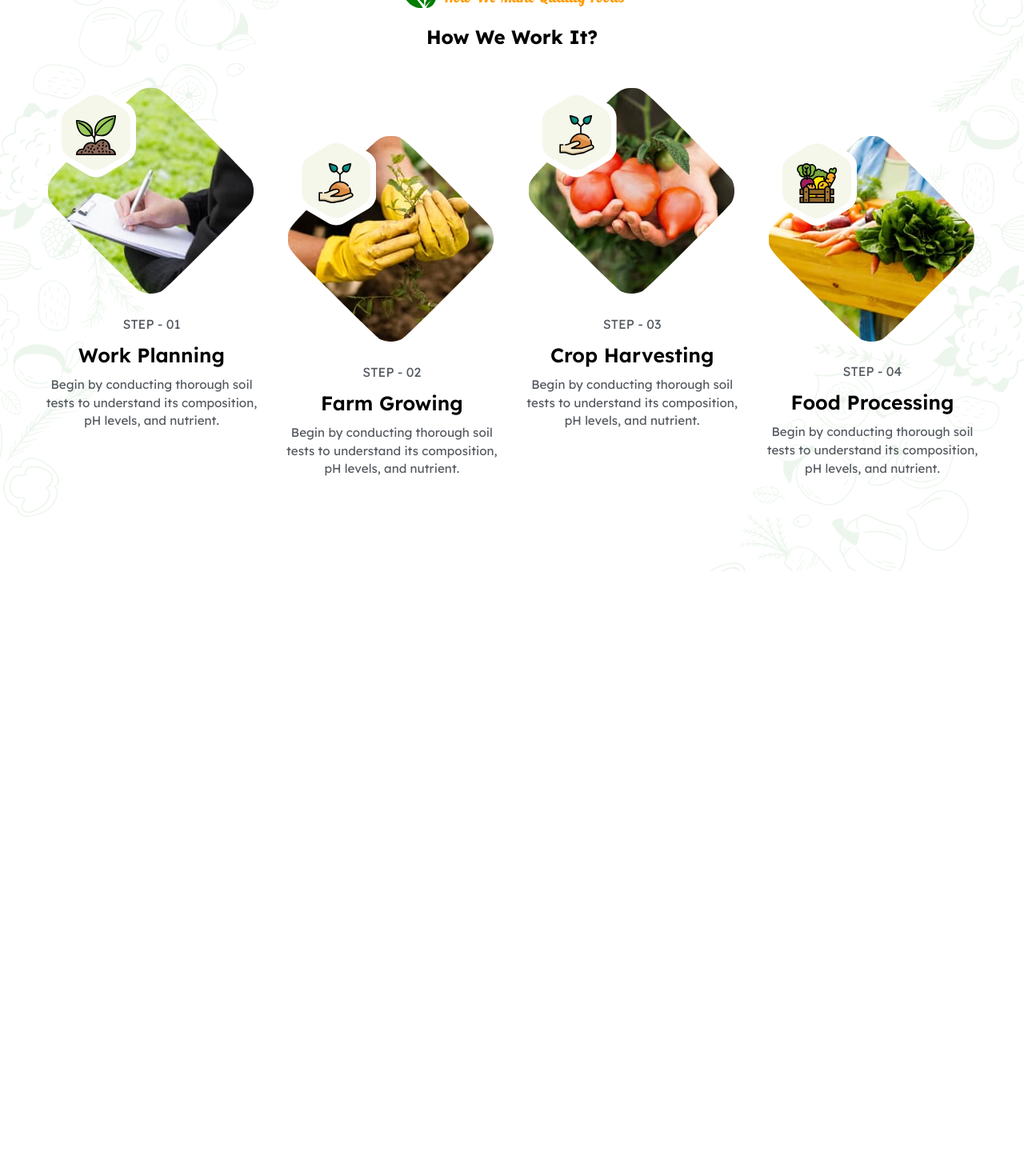
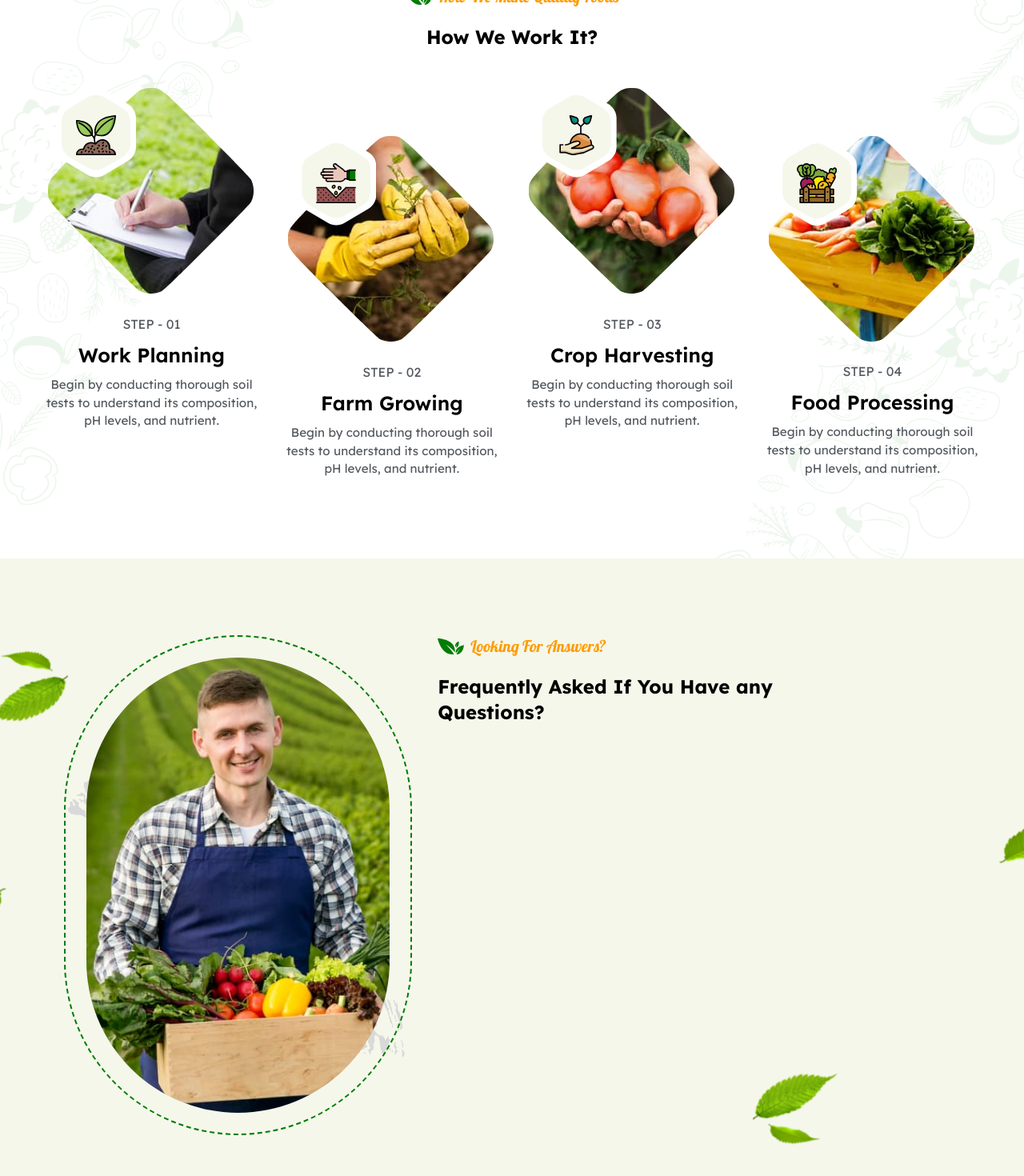
Before and after one commit to Moroundiya/fruitin, a React (Vite) app: page / in a window 1280 px wide. Shown: the part 4370-5840 px from the top of the page at 80% size. Before the commit the page ends 5084 px from the top, so only its background shows below. Built offline with nearby package versions, Linux system fonts and the light colour scheme.

Commit message:
faq section

```diff
--- a/src/assets/pages/Homepage.jsx
+++ b/src/assets/pages/Homepage.jsx
@@ -41,6 +41,7 @@ import processIcon1 from '../images/process_box_1.svg'
 import processIcon2 from '../images/process_box_2.svg'
 import processIcon3 from '../images/process_box_3.svg'
 import processIcon4 from '../images/process_box_4.svg'
+import faqImgRound from '../images/faq_img.jpg'
 
 import heroImg4 from '../images/hero_1_1.png'
 import heroImg5 from '../images/hero_1_2.png'
@@ -143,7 +144,7 @@ export const Homepage = () => {
                             <div className='font-lexend mb-14 mt-[140px] lg:mt-0 relative lg:flex lg:justify-center lg:items-center lg:flex-col lg:w-1/2'>
                                 <img src={heroArrow} className='absolute bottom-1 right-0 h-[32px] sm:right-24 md:right-40 lg:hiddenk lg:h-14 lg:-right-5 lg:bottom-20 2xl:block 2xl:h-20 2xl:bottom-12 2xl:right-0' alt="" />
                                 <div className='flex items-center justify-center'>
-                                    <img src={titleIcon} className='h-5 lg:h-7' alt="" />
+                                    <img src={titleIcon} className='h-5' alt="" />
                                     <p className='font-lobster text-[#FF9C00] ms-2 text-xl sm:text-2xl 2xl:text-3xl'>100% Quality Foods</p>
                                 </div>
                                 <p className='text-white text-[3rem] text-center px-3 leading-tight sm:px-5 md:w-2/3 mx-auto font-bold my-6 sm:mx-auto sm:text-7xl sm:leading-[1.1] lg:text-6xl lg:w-full lg:mt-8 lg:mb-14 2xl:mb-20 lg:leading-[1.2] 2xl:leading-[1.1] 2xl:text-8xl'>Our Organic Collection.</p>
@@ -170,7 +171,7 @@ export const Homepage = () => {
                             <div className='font-lexend mb-14 mt-[140px] lg:mt-0 relative lg:flex lg:justify-center lg:items-center lg:flex-col lg:w-1/2'>
                                 <img src={heroArrow} className='absolute bottom-1 right-0 h-[32px] sm:right-24 md:right-40 lg:hiddenk lg:h-14 lg:-right-5 lg:bottom-20 2xl:block 2xl:h-20 2xl:bottom-12 2xl:right-0' alt="" />
                                 <div className='flex items-center justify-center'>
-                                    <img src={titleIcon} className='h-5 lg:h-7' alt="" />
+                                    <img src={titleIcon} className='h-5' alt="" />
                                     <p className='font-lobster text-[#FF9C00] ms-2 text-xl sm:text-2xl 2xl:text-3xl'>100% Quality Foods</p>
                                 </div>
                                 <p className='text-white text-[3rem] text-center px-3 leading-tight sm:px-5 md:w-2/3 mx-auto font-bold my-6 sm:mx-auto sm:text-7xl sm:leading-[1.1] lg:text-6xl lg:w-full lg:mt-8 lg:mb-14 2xl:mb-20 lg:leading-[1.2] 2xl:leading-[1.1] 2xl:text-8xl'>Our Organic Vegetables.</p>
@@ -197,7 +198,7 @@ export const Homepage = () => {
                             <div className='font-lexend mb-14 mt-[140px] lg:mt-0 relative lg:flex lg:justify-center lg:items-center lg:flex-col lg:w-1/2'>
                                 <img src={heroArrow} className='absolute bottom-1 right-0 h-[32px] sm:right-24 md:right-40 lg:hiddenk lg:h-14 lg:-right-5 lg:bottom-20 2xl:block 2xl:h-20 2xl:bottom-12 2xl:right-0' alt="" />
                                 <div className='flex items-center justify-center'>
-                                    <img src={titleIcon} className='h-5 lg:h-7' alt="" />
+                                    <img src={titleIcon} className='h-5' alt="" />
                                     <p className='font-lobster text-[#FF9C00] ms-2 text-xl sm:text-2xl 2xl:text-3xl'>100% Quality Foods</p>
                                 </div>
                                 <p className='text-white text-[3rem] text-center px-3 leading-tight sm:px-5 md:w-2/3 mx-auto font-bold my-6 sm:mx-auto sm:text-7xl sm:leading-[1.1] lg:text-6xl lg:w-full lg:mt-8 lg:mb-14 2xl:mb-20 lg:leading-[1.2] 2xl:leading-[1.1] 2xl:text-8xl'>Our Organic Fruits.</p>
@@ -223,7 +224,7 @@ export const Homepage = () => {
                 </div>
                 <div className='px-3 lg:w-1/2 flex flex-col justify-center'>
                     <div className='flex items-center justify-center lg:justify-start'>
-                        <img src={titleIcon} className='h-5 lg:h-7' alt="" />
+                        <img src={titleIcon} className='h-5' alt="" />
                         <p className='font-lobster text-[#FF9C00] ms-2 text-lg sm:text-xl'>About Us Company</p>
                     </div>
                     <h1 className='mt-2 text-center text-2xl font-bold 2xl:text-[2.5rem] 2xl:leading-[1.15] lg:text-left lg:mt-5'>Organic Integrity Durable Impact Frutin's Story</h1>
@@ -259,7 +260,7 @@ export const Homepage = () => {
 
             <div className='w-full min-h-fit flex flex-col justify-center items-center font-lexend py-10 lg:px-12 lg:py-16 lg:bg-transparent xl:mx-auto xl:px-0'>
                 <div className='flex items-center justify-center lg:justify-start'>
-                    <img src={titleIcon} className='h-5 lg:h-7' alt="" />
+                    <img src={titleIcon} className='h-5' alt="" />
                     <p className='font-lobster text-[#FF9C00] ms-2 text-lg sm:text-xl'>Food Category</p>
                 </div>
                 <h1 className='mt-2 mb-3 text-center text-2xl font-bold 2xl:text-[2.5rem] 2xl:leading-[1.15] lg:text-left lg:mb-8 lg:mt-5'>What We’re Offering</h1>
@@ -377,7 +378,7 @@ export const Homepage = () => {
                 <div className='flex flex-col lg:flex-row'>
                     <div className='xl:w-1/2 mt-12 lg:mt-0 flex flex-col justify-center items-center xl:justify-start xl:items-start '>
                         <div className='flex items-center justify-center lg:justify-start'>
-                            <img src={titleIcon} className='h-5 lg:h-7' alt="" />
+                            <img src={titleIcon} className='h-5' alt="" />
                             <p className='font-lobster text-[#FF9C00] ms-2 text-lg sm:text-xl'>Why Choose Us</p>
                         </div>
                         <h1 className='mt-3 mb-4 text-center text-2xl font-bold 2xl:text-[2.5rem] 2xl:leading-[1.15] lg:text-left lg:mb-5 lg:mt-5 xl:w-5/6 mx-auto xl:mx-0'>Nourish Your Body with Pure Organic Goodness!</h1>
@@ -500,7 +501,7 @@ export const Homepage = () => {
                 <img src={productBg1} className='absolute top-0 left-0 -z-0 xl:h-full' alt="" />
                 <img src={productBg2} className='absolute bottom-0 right-0 xl:h-full' alt="" />
                 <div className='flex items-center justify-center lg:justify-start'>
-                    <img src={titleIcon} className='h-5 lg:h-7' alt="" />
+                    <img src={titleIcon} className='h-5' alt="" />
                     <p className='font-lobster text-[#FF9C00] ms-2 text-lg sm:text-xl'>Organic Products</p>
                 </div>
                 <div className='mt-2 w-4/5 mb-3 text-center text-2xl font-bold lg:w-full mx-auto  2xl:text-[2.5rem] 2xl:leading-[1.15] lg:text-left lg:mb-8 lg:mt-5'>
@@ -647,16 +648,11 @@ export const Homepage = () => {
                 </div>
             </div>
 
-
-
-
-
-
-            <div className='w-full min-h-fit flex flex-col justify-center items-center font-lexend mt-0 py-10 lg:px-12 lg:pb-16 lg:pt-12 xl:py-20 bg-[#fff] xl:mx-auto xl:px-0 relative'>
+            <div className='w-full min-h-fit flex flex-col justify-center items-center font-lexend mt-0 py-10 lg:px-12 lg:pb-16 lg:pt-12 xl:pt-20 xl:10 bg-[#fff] xl:mx-auto xl:px-0 relative'>
                 <img src={productBg1} className='absolute top-0 left-0 -z-0 xl:h-full' alt="" />
                 <img src={productBg2} className='absolute bottom-0 right-0 xl:h-full' alt="" />
                 <div className='flex items-center justify-center lg:justify-start'>
-                    <img src={titleIcon} className='h-5 lg:h-7' alt="" />
+                    <img src={titleIcon} className='h-5' alt="" />
                     <p className='font-lobster text-[#FF9C00] ms-2 text-lg sm:text-xl'>How We Make Quality Foods</p>
                 </div>
                 <div className='mt-2 w-4/5 mb-10 text-center text-2xl font-bold lg:w-full mx-auto 2xl:text-[2.5rem] 2xl:leading-[1.15] lg:text-left lg:mb-12 lg:mt-5'>
@@ -680,7 +676,7 @@ export const Homepage = () => {
                     <div className='flex justify-center items-center flex-col text-center px-3 lg:px-0 xl:relative top-[60px]'>
                         <div className='mb-6 relative'>
                             <div className="clip bg-white flex justify-center items-center cursor-pointer group">
-                                <img src={processIcon3} alt="" className='group-hover:scale-x-[-1] transition-all duration-700 ease-in-out' />
+                                <img src={processIcon2} alt="" className='group-hover:scale-x-[-1] transition-all duration-700 ease-in-out' />
                             </div>
                             <img src={processImg2} className='mask' alt="" />
                         </div>
@@ -715,6 +711,25 @@ export const Homepage = () => {
                     </div>
                 </div>
             </div>
+
+            <div className='w-full min-h-fit bg-faqBg bg-[#F5F7EB] bg-center bg-contain lg:bg-cover bg-no-repeat'>
+                <div className='w-full h-full lg:flex space-x-8 font-lexend mt-0 px-3 py-10 lg:px-12 lg:py-16 xl:py-24 xl:mx-auto xl:px-20'>
+                    <div className='lg:w-2/5 bg-faqVectorBg bg-center bg-contain bg-no-repeat flex justify-center items-center'>
+                        <div className='h-full relative p-7 before:content-[""] before:border-2 before:rounded-full  before:border-[#017D03] before:border-dashed before:w-full before:h-full before:absolute before:top-0 before:left-0 before:z-10'>
+                            <img src={faqImgRound} className='rounded-full relative z-50 h-full' alt="" />
+
+                        </div>
+                    </div>
+                    <div className='lg:w-3/5'>
+                        <div className='flex items-center justify-center lg:justify-start'>
+                            <img src={titleIcon} className='h-5' alt="" />
+                            <p className='font-lobster text-[#FF9C00] ms-2 text-lg sm:text-xl'>Looking For Answers?</p>
+                        </div>
+                        <h1 className='mt-2 mb-3 text-center text-2xl font-bold 2xl:text-[2.5rem] 2xl:leading-[1.2] lg:text-left lg:mb-8 lg:mt-5 xl:w-4/5'>Frequently Asked If You Have any Questions?</h1>
+                    </div>
+                </div>
+
+            </div>
         </>
     )
 }
--- a/tailwind.config.js
+++ b/tailwind.config.js
@@ -13,7 +13,9 @@ export default {
         'cardBg': "url('/src/assets/images/card-bg.png')",
         'circleBg': "url('/src/assets/images/circle-bg.png')",
         'counterBg': "url('/src/assets/images/counter-bg.png')",
-        'processBg': "url('/src/assets/images/process_box_1.jpg')"
+        'processBg': "url('/src/assets/images/process_box_1.jpg')",
+        'faqBg': "url('/src/assets/images/faq_bg_1.png')",
+        'faqVectorBg': "url('/src/assets/images/faq_vector.png')"
 
       },
       fontFamily: {
```
Also changed, not shown: src/assets/images/faq_img.jpg (added), src/assets/images/faq_vector.png (added).
